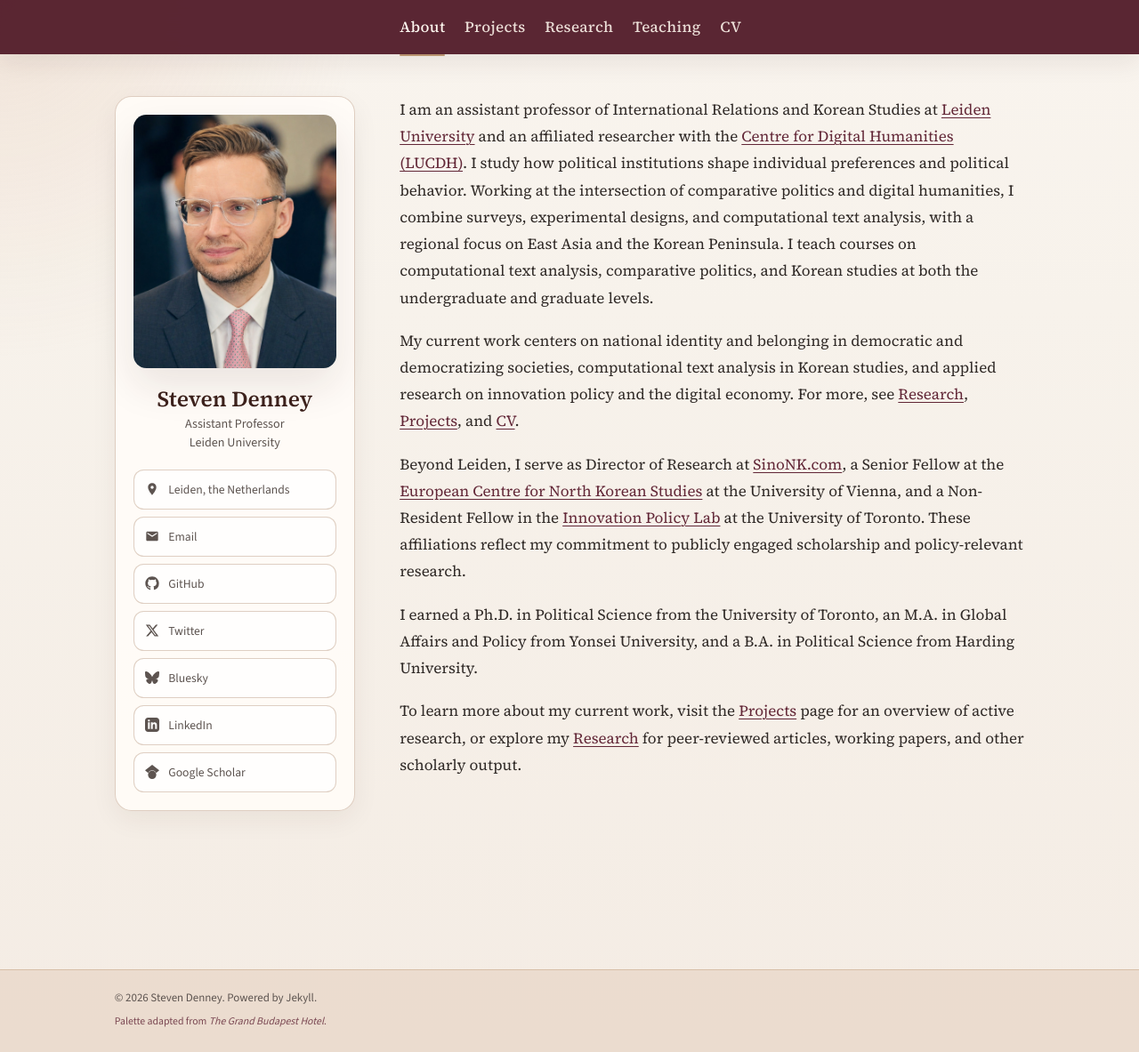
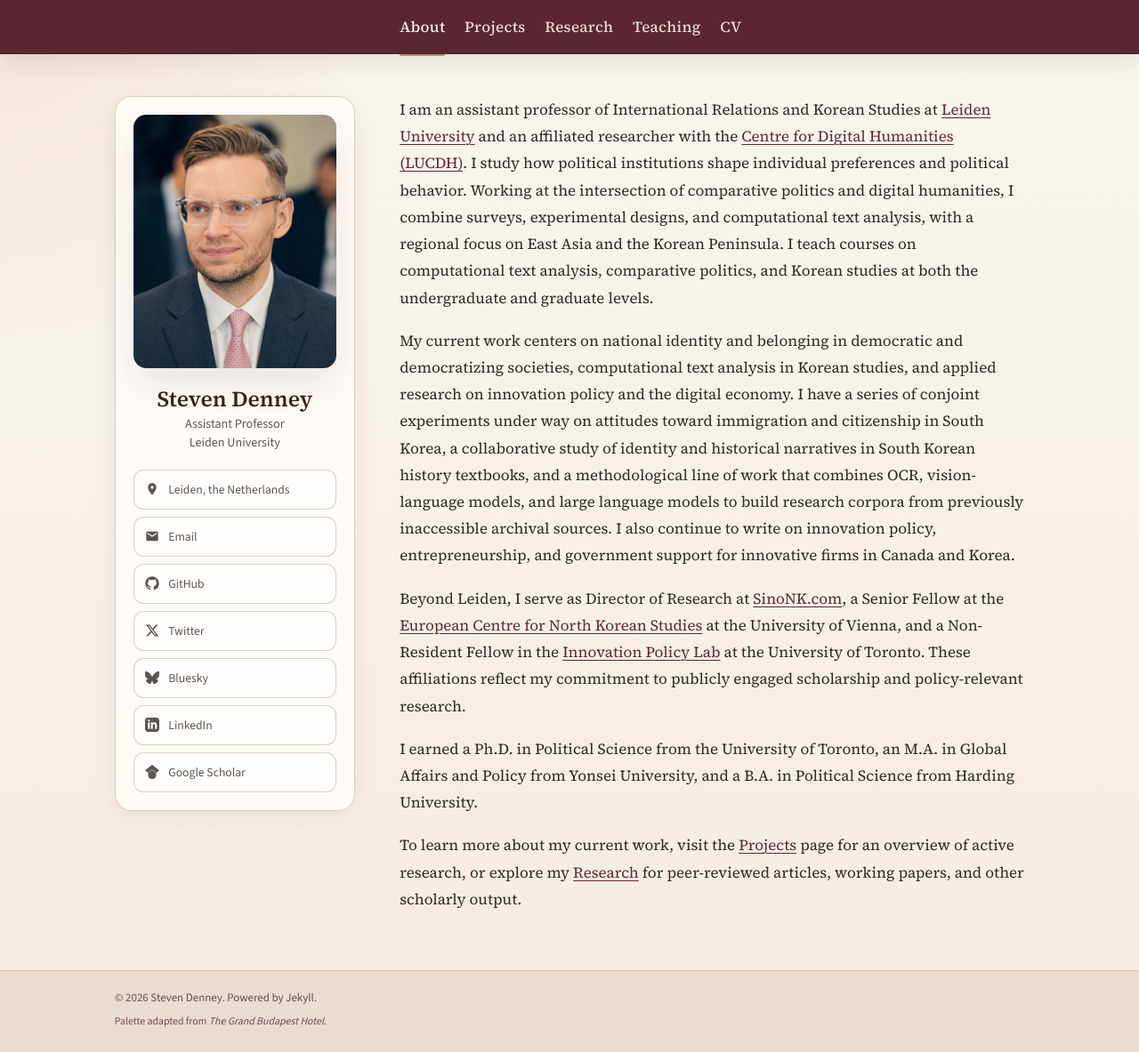
Before and after one commit to scdenney/scdenney.github.io, a Jekyll site: the page built from index.md, in a window 1280 px wide and 1183 px high. Shown: the whole window at 89% size. Built offline with Jekyll 4.4.1, drawn with Linux system fonts in a browser that asks for light colours.

Commit message:
Expand current-work paragraph for sidebar symmetry
Drop the 'For more, see Research, Projects, and CV' pointer at the end
of the second paragraph and extend it with the active project areas
(immigration conjoints, the textbook collaboration, the OCR/VLM/LLM
pipeline, and the innovation policy line of work) so the paragraph runs
roughly the height of the sidebar contact bar.

```diff
--- a/index.md
+++ b/index.md
@@ -5,7 +5,7 @@ title: About
 
 I am an assistant professor of International Relations and Korean Studies at [Leiden University](https://www.universiteitleiden.nl/) and an affiliated researcher with the [Centre for Digital Humanities (LUCDH)](https://www.universiteitleiden.nl/en/humanities/centre-for-digital-humanities). I study how political institutions shape individual preferences and political behavior. Working at the intersection of comparative politics and digital humanities, I combine surveys, experimental designs, and computational text analysis, with a regional focus on East Asia and the Korean Peninsula. I teach courses on computational text analysis, comparative politics, and Korean studies at both the undergraduate and graduate levels.
 
-<p class="page-inline-summary">My current work centers on national identity and belonging in democratic and democratizing societies, computational text analysis in Korean studies, and applied research on innovation policy and the digital economy. For more, see <a href="/research/">Research</a>, <a href="/projects/">Projects</a>, and <a href="/cv/">CV</a>.</p>
+<p class="page-inline-summary">My current work centers on national identity and belonging in democratic and democratizing societies, computational text analysis in Korean studies, and applied research on innovation policy and the digital economy. I have a series of conjoint experiments under way on attitudes toward immigration and citizenship in South Korea, a collaborative study of identity and historical narratives in South Korean history textbooks, and a methodological line of work that combines OCR, vision-language models, and large language models to build research corpora from previously inaccessible archival sources. I also continue to write on innovation policy, entrepreneurship, and government support for innovative firms in Canada and Korea.</p>
 
 Beyond Leiden, I serve as Director of Research at [SinoNK.com](http://sinonk.com), a Senior Fellow at the [European Centre for North Korean Studies](https://ecnk.univie.ac.at/) at the University of Vienna, and a Non-Resident Fellow in the [Innovation Policy Lab](https://munkschool.utoronto.ca/ipl/) at the University of Toronto. These affiliations reflect my commitment to publicly engaged scholarship and policy-relevant research.
 
```
